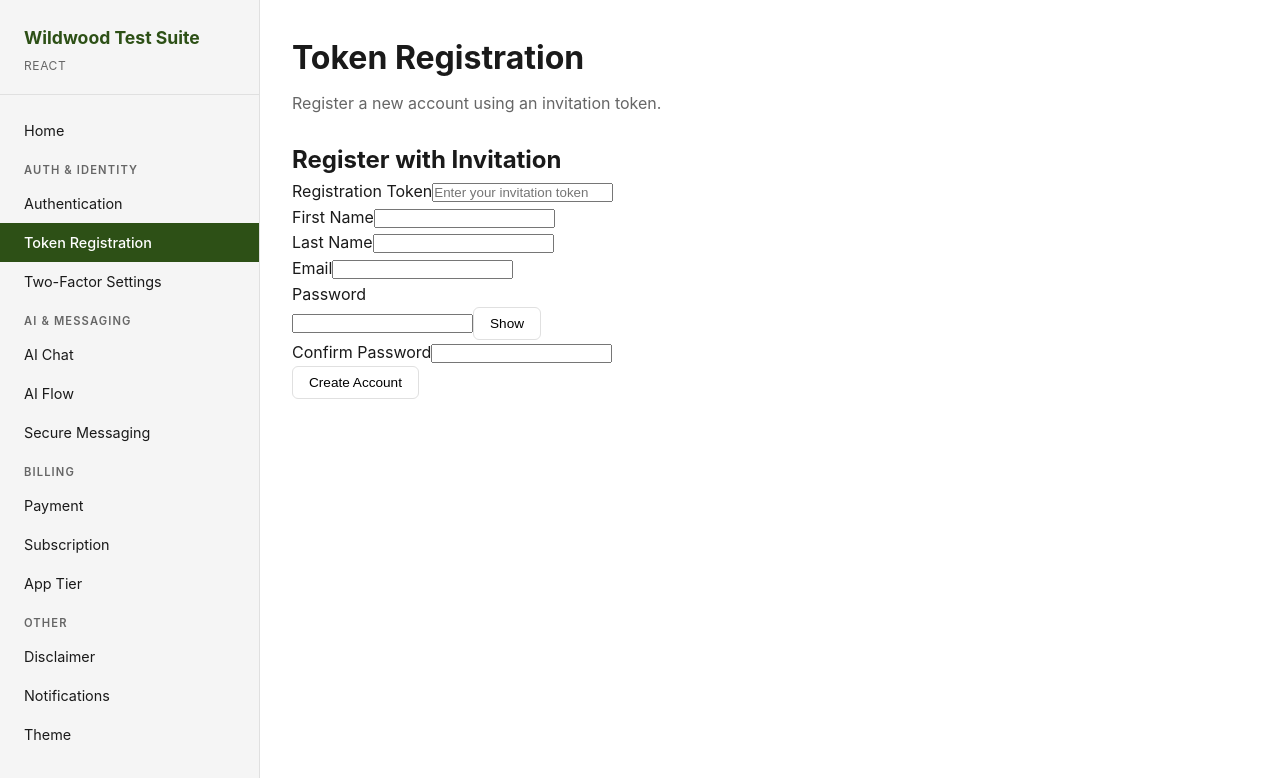
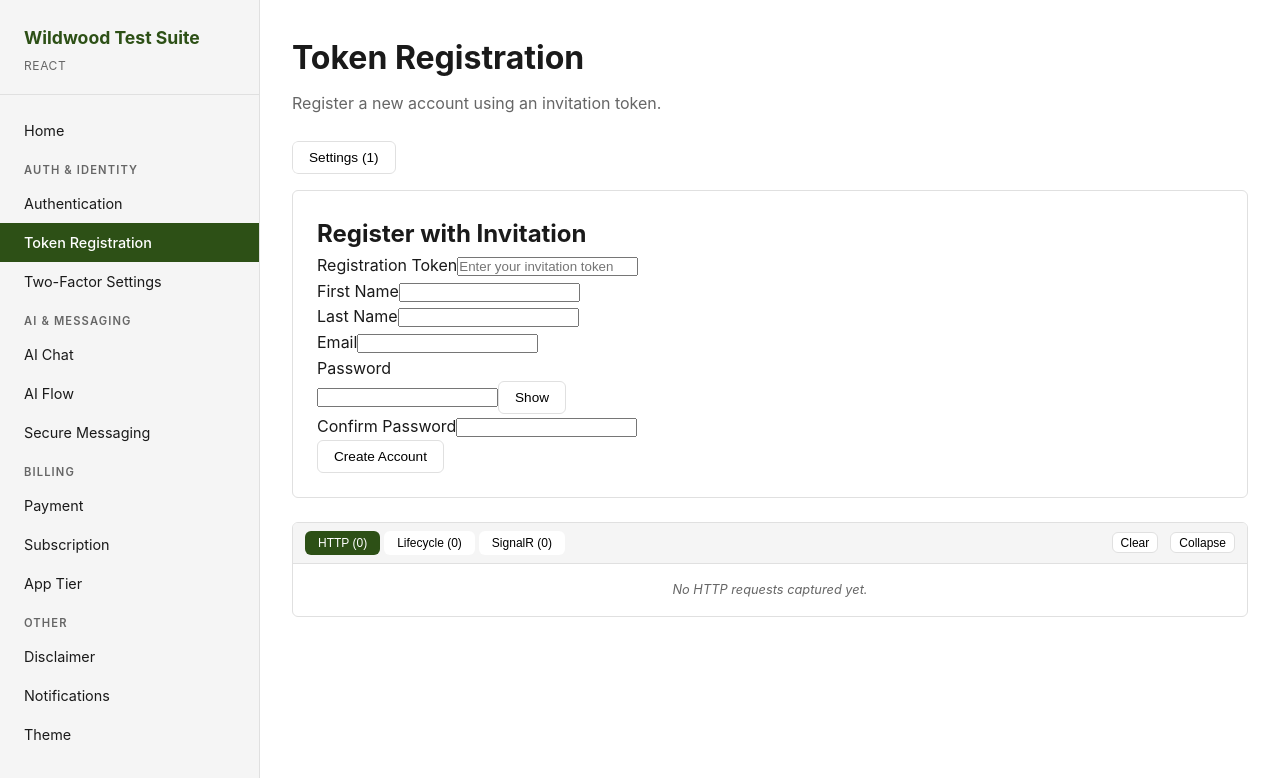
Before and after one commit to WildwoodWorks/WildwoodComponents.JS, a React (Vite) app in the folder WildwoodComponentsTestSuite.React/: page /token-registration in a window 1280 px wide. Shown: the top 778 px of the page. Built offline with nearby package versions, Linux system fonts and the light colour scheme.

Commit message:
Add settings panel and result display to TokenRegistrationTest page
Wraps in ComponentTestPage. Adds configurable registrationToken
setting. Shows registration result or error.

```diff
--- a/WildwoodComponentsTestSuite.React/src/pages/TokenRegistrationTest.tsx
+++ b/WildwoodComponentsTestSuite.React/src/pages/TokenRegistrationTest.tsx
@@ -1,16 +1,55 @@
+import { useState } from 'react';
 import { TokenRegistrationComponent } from '@wildwood/react';
+import type { AuthenticationResponse } from '@wildwood/core';
+import { ComponentTestPage } from '../components/shared/ComponentTestPage';
 
 export function TokenRegistrationTest() {
+  const [registrationToken, setRegistrationToken] = useState('');
+  const [lastResponse, setLastResponse] = useState<AuthenticationResponse | null>(null);
+  const [lastError, setLastError] = useState<string | null>(null);
+
   return (
-    <div className="page">
-      <h1>Token Registration</h1>
-      <p>Register a new account using an invitation token.</p>
-
+    <ComponentTestPage
+      title="Token Registration"
+      description="Register a new account using an invitation token."
+      settings={{
+        registrationToken: { type: 'text', value: registrationToken },
+      }}
+      onSettingChange={(key, value) => {
+        if (key === 'registrationToken') setRegistrationToken(value as string);
+      }}
+    >
       <TokenRegistrationComponent
         appId="d6e61c7a-eec5-4164-a004-9b99eb5eb6de"
-        onRegistrationSuccess={(resp) => console.log('Registration success:', resp)}
-        onRegistrationError={(err) => console.error('Registration error:', err)}
+        registrationToken={registrationToken || undefined}
+        onRegistrationSuccess={(resp) => {
+          setLastResponse(resp);
+          setLastError(null);
+          console.log('Registration success:', resp);
+        }}
+        onRegistrationError={(err) => {
+          setLastError(err);
+          console.error('Registration error:', err);
+        }}
       />
-    </div>
+
+      {lastResponse && (
+        <div className="status-card" style={{ marginTop: 16 }}>
+          <h3>Registration Successful</h3>
+          <dl>
+            <dt>Email</dt>
+            <dd>{lastResponse.email}</dd>
+            <dt>Name</dt>
+            <dd>{lastResponse.firstName} {lastResponse.lastName}</dd>
+          </dl>
+        </div>
+      )}
+
+      {lastError && (
+        <div className="ww-alert ww-alert-danger" style={{ marginTop: 16 }}>
+          {lastError}
+        </div>
+      )}
+    </ComponentTestPage>
   );
 }
```
